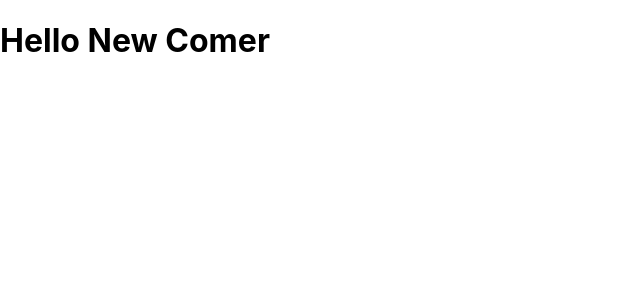
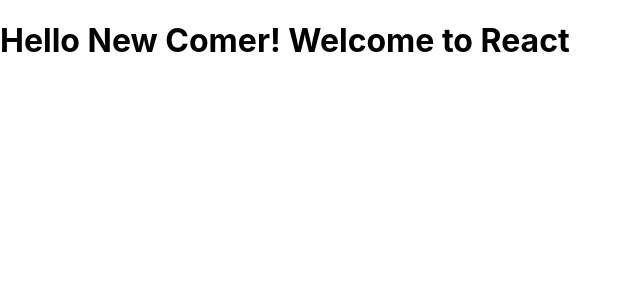
Before and after one commit to anoolyng/okrkeeper, a React (Create React App) app: page / in a window 1280 px wide. Shown: the top 300 px of the page, without its empty margins (0-640 px from the left). Built offline with nearby package versions, Linux system fonts and the light colour scheme.

Commit message:
First Commit

```diff
--- a/src/App.js
+++ b/src/App.js
@@ -3,7 +3,7 @@
 
 function App({login}) {
   return (
-      <><div><p><h1>Hello {login}</h1> </p> </div></>
+      <><div><p><h1>Hello {login}! Welcome to React</h1> </p> </div></>
   );
 }
 
```
